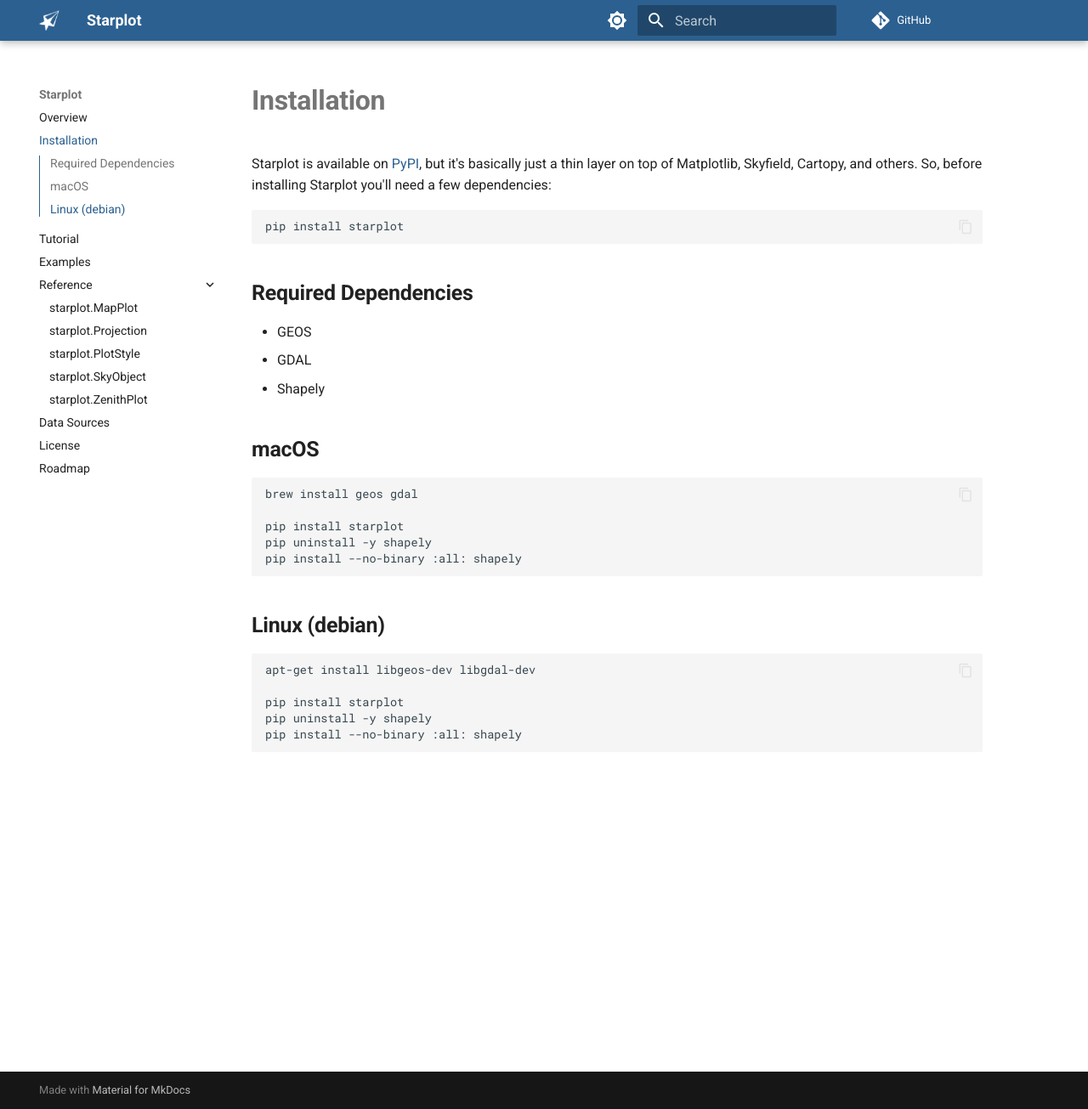
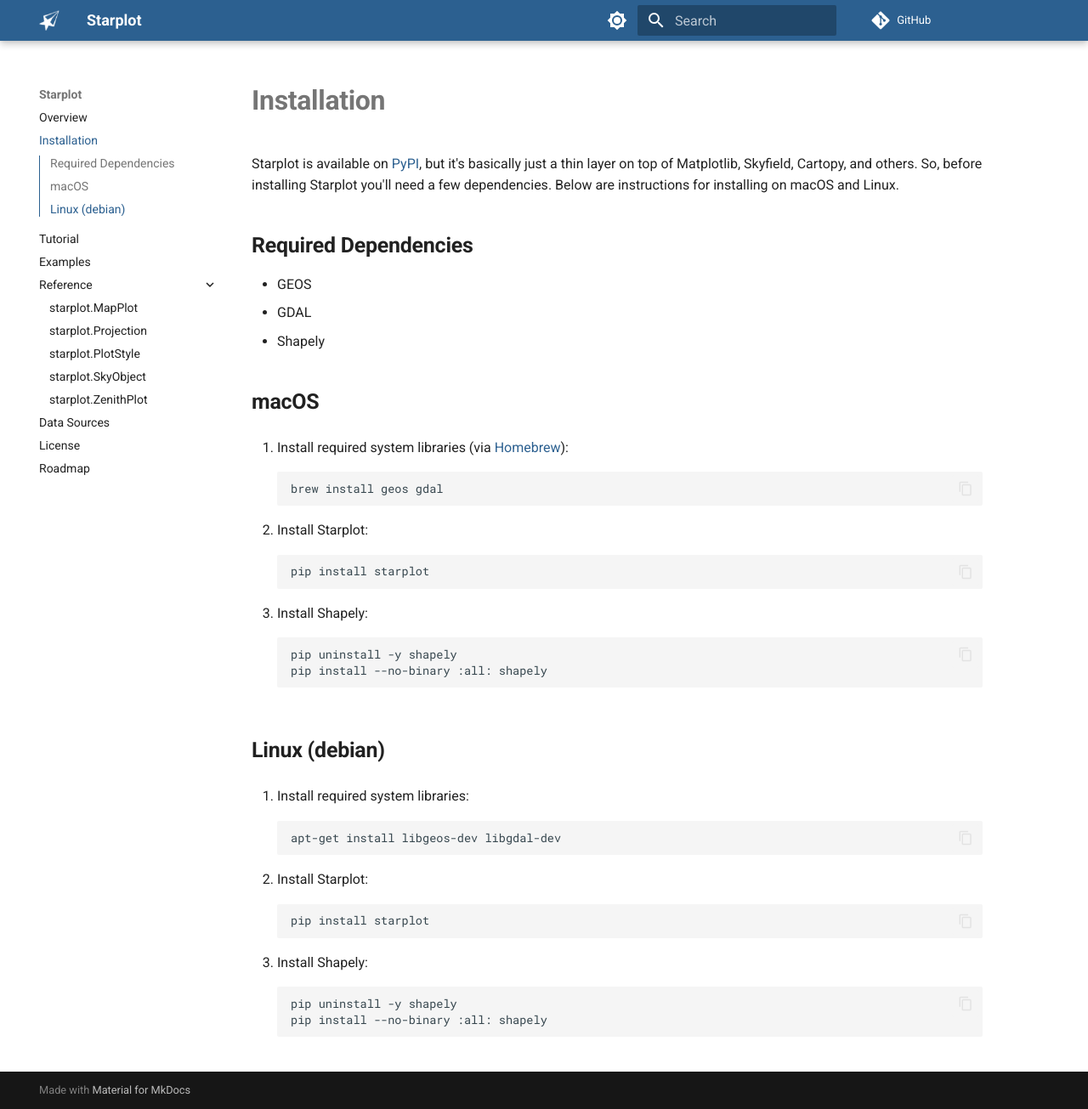
Before and after one commit to steveberardi/starplot, an MkDocs documentation site: the page built from docs/installation.md, in a window 1280 px wide and 1305 px high. Shown: the whole window at 85% size. Built offline with MkDocs 1.6.1 and Material for MkDocs 9.7.7, drawn with Linux system fonts in a browser that asks for light colours; comment, search, counter and statistics services are not loaded.

Commit message:
installation and examples

````diff
--- a/docs/installation.md
+++ b/docs/installation.md
@@ -1,8 +1,4 @@
-Starplot is available on [PyPI](https://pypi.org/project/starplot/), but it's basically just a thin layer on top of Matplotlib, Skyfield, Cartopy, and others. So, before installing Starplot you'll need a few dependencies:
-
-```
-pip install starplot
-```
+Starplot is available on [PyPI](https://pypi.org/project/starplot/), but it's basically just a thin layer on top of Matplotlib, Skyfield, Cartopy, and others. So, before installing Starplot you'll need a few dependencies. Below are instructions for installing on macOS and Linux.
 
 ## Required Dependencies
 
@@ -10,24 +6,38 @@
 - GDAL
 - Shapely
 
+## macOS
 
-## macOS
-```shell
+1. Install required system libraries (via [Homebrew](https://brew.sh/)):
+```
 brew install geos gdal
+```
 
+2. Install Starplot:
+```
 pip install starplot
+```
+
+3. Install Shapely:
+```
 pip uninstall -y shapely
 pip install --no-binary :all: shapely
-
 ```
 
 ## Linux (debian)
 
-```shell
+1. Install required system libraries:
+```
 apt-get install libgeos-dev libgdal-dev
+```
 
+2. Install Starplot:
+```
 pip install starplot
+```
+
+3. Install Shapely:
+```
 pip uninstall -y shapely
 pip install --no-binary :all: shapely
-
 ```
--- a/mkdocs.yml
+++ b/mkdocs.yml
@@ -50,6 +50,8 @@
             show_source: false
 
 markdown_extensions:
+  # - toc:
+  #     permalink: true
   - pymdownx.highlight:
       anchor_linenums: true
       line_spans: __span
````
Also changed, not shown: docs/examples.md (+6 -6 lines).
